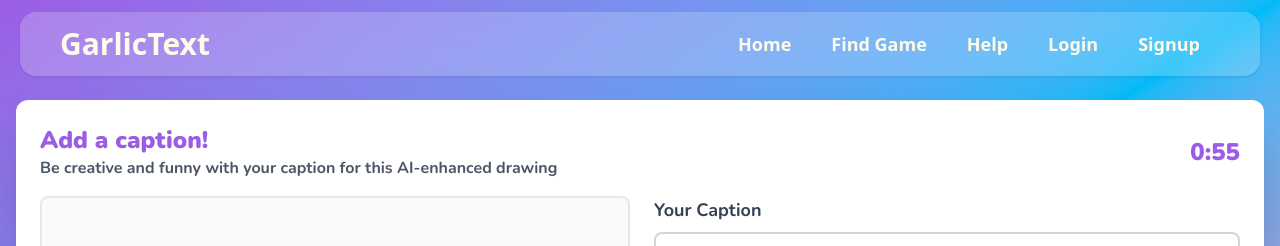
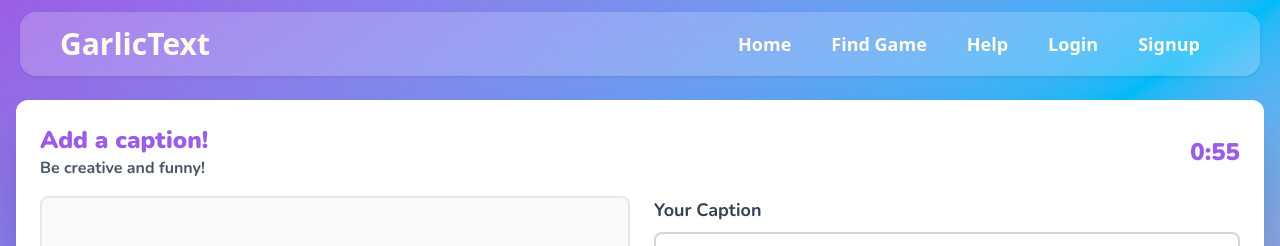
Before and after one commit to justinl66/garlictext, a React (Vite) app in the folder frontend/: page /game/caption/1 in a window 1280 px wide. Shown: the top 246 px of the page. Built offline with nearby package versions, Linux system fonts and the light colour scheme; no server answers.

Commit message:
removed text about ai

```diff
--- a/frontend/src/pages/game/CaptionPage.tsx
+++ b/frontend/src/pages/game/CaptionPage.tsx
@@ -228,7 +228,7 @@ export default function CaptionPage() {
             <div className="flex justify-between items-center mb-4">
               <div>
                 <h2 className="text-2xl font-bold text-[#9B5DE5]">Add a caption!</h2>
-                <p className="text-gray-600">Be creative and funny with your caption for this AI-enhanced drawing</p>
+                <p className="text-gray-600">Be creative and funny!</p>
               </div>
               <div className="flex items-center">
                 <div className={`text-2xl font-bold ${timeLeft <= 10 ? 'text-red-500 animate-pulse' : 'text-[#9B5DE5]'}`}>
@@ -239,7 +239,7 @@ export default function CaptionPage() {
             <div className="flex-1 flex items-center justify-center border-2 border-gray-200 rounded-lg overflow-hidden bg-gray-50">              {image ? (
                 <img
                   src={image}
-                  alt="AI-enhanced drawing"
+                  alt="drawing"
                   className="max-w-full max-h-full object-contain"
                   onError={handleImageError}
                 />
@@ -247,7 +247,7 @@ export default function CaptionPage() {
                 <div className="w-full h-full flex items-center justify-center bg-gradient-to-br from-gray-200 to-gray-300">
                   <p className="text-gray-500 text-center p-4">
                     Image is loading or not available.<br/>
-                    In actual gameplay, this would be another player's AI-enhanced drawing.
+                    In actual gameplay, this would be another player's drawing.
                   </p>
                 </div>
               )}            </div>
--- a/frontend/src/pages/game/GamePlay.tsx
+++ b/frontend/src/pages/game/GamePlay.tsx
@@ -309,7 +309,7 @@ export default function DrawingPage() {
                   {isLoadingTheme ? 'Loading theme...' : theme}
                 </span>
               </p>
-              <p className="text-gray-500 text-sm mt-1">Your drawing will be enhanced by AI before others caption it</p>
+              {/* <p className="text-gray-500 text-sm mt-1">Your drawing will be enhanced by AI before others caption it</p> */}
             </div>
             <div className="flex items-center">
               <div className={`text-2xl font-bold ${timeLeft <= 10 ? 'text-red-500 animate-pulse' : 'text-[#9B5DE5]'}`}>
@@ -430,14 +430,14 @@ export default function DrawingPage() {
                   )}
                 </div>
               )}
-
+              {/* The code is here but we aren't doing it for the sake of your computer */}
               {submitStage === 'enhancing' && (
                 <div className="absolute inset-0 bg-black bg-opacity-50 flex flex-col items-center justify-center z-10">
                   <div className="bg-white p-6 rounded-lg shadow-lg text-center">
                     <div className="w-16 h-16 border-4 border-t-[#FEE440] border-[#00BBF9] rounded-full animate-spin mx-auto mb-4"></div>
                     <h3 className="text-xl font-bold text-[#9B5DE5]">AI Enhancing in Progress</h3>
                     <p className="text-gray-600 mt-2">Enhancing your drawing with AI...</p>
-                    <p className="text-gray-500 text-sm mt-4">Other players will caption your enhanced drawing</p>
+                    <p className="text-gray-500 text-sm mt-4">Other players will caption your drawing</p>
                   </div>
                 </div>
               )}
@@ -576,7 +576,7 @@ export default function DrawingPage() {
             {/* Instructions/tips footer */}
           <div className="mt-4 p-3 bg-gray-50 rounded-lg">
             <p className="text-sm text-gray-600">
-              <span className="font-semibold">Tip:</span> Keep your drawing simple and creative! After submission, your drawing will be enhanced by AI and sent to other players who will add captions to it.
+              <span className="font-semibold">Tip:</span> Keep your drawing simple and creative! After submission, your drawing will be sent to other players who will add captions to it.
             </p>
           </div>
         </div>
```
